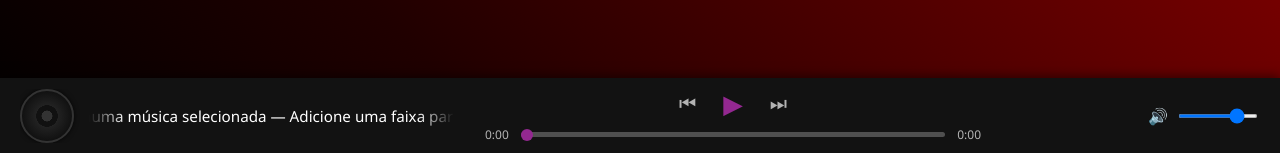
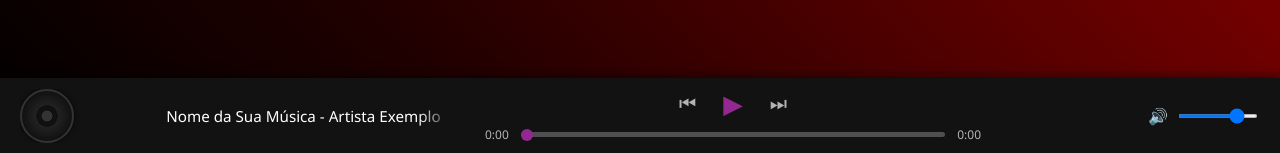
Before and after one commit to jorew/ProjetoRakens, a Node server app: template views/index.ejs in a window 1280 px wide. Shown: the part 647-800 px from the top of the page. Run offline with Node 20, Linux system fonts and the light colour scheme; the template is opened without the code that fills it, so the values that code supplies are empty.

Commit message:
linkscript

```diff
--- a/public/javascripts/playlist.js
+++ b/public/javascripts/playlist.js
@@ -12,8 +12,14 @@ document.addEventListener('DOMContentLoaded', () => {
 
     // Exemplo de playlist (Substitua pelos caminhos dos seus arquivos de áudio)
     const playlist = [
-      { title: "Música Demonstrativa 1 - Nome Completo Longo da Faixa para Testar o Marquee", src: "https://www.soundhelix.com/examples/mp3/SoundHelix-Song-1.mp3" },
-      { title: "Música Demonstrativa 2 - Segunda Faixa da Sua Playlist", src: "https://www.soundhelix.com/examples/mp3/SoundHelix-Song-2.mp3" }
+      {
+        title: "Nome da Sua Música - Artista Exemplo",
+        src: " "
+      },
+      {
+        title: "Segunda Música - Outro Artista",
+        src: " "
+      }
     ];
 
     let currentTrackIndex = 0;
--- a/views/partials/footer.ejs
+++ b/views/partials/footer.ejs
@@ -5,7 +5,7 @@
     </div>
  </div>
 -->
-
+<script src="/javascripts/playlist.js" defer></script>
 <div id="container_footer">
   <!-- Áudio Oculto -->
   <audio id="audio-player" src=""></audio>
```
